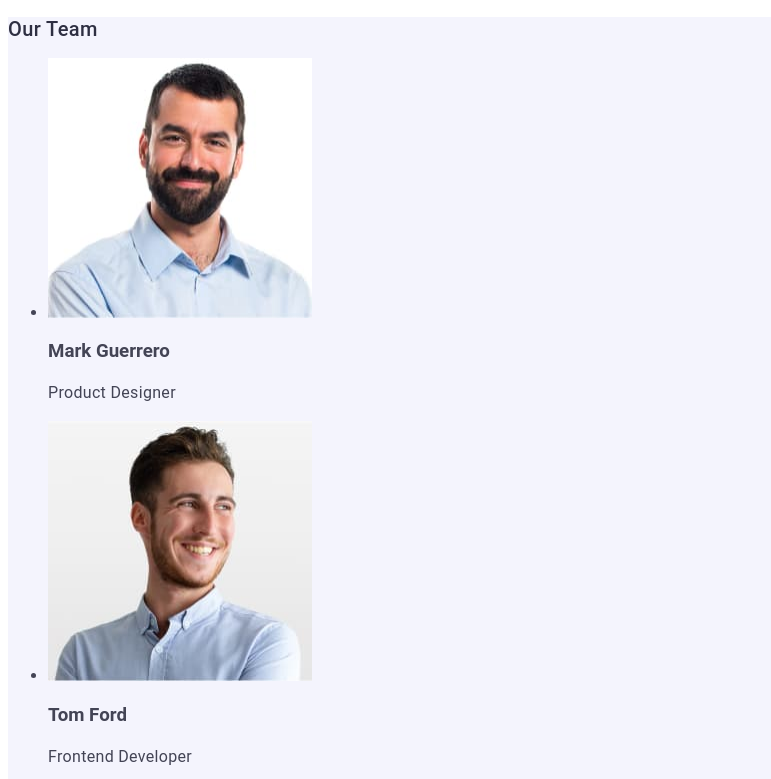
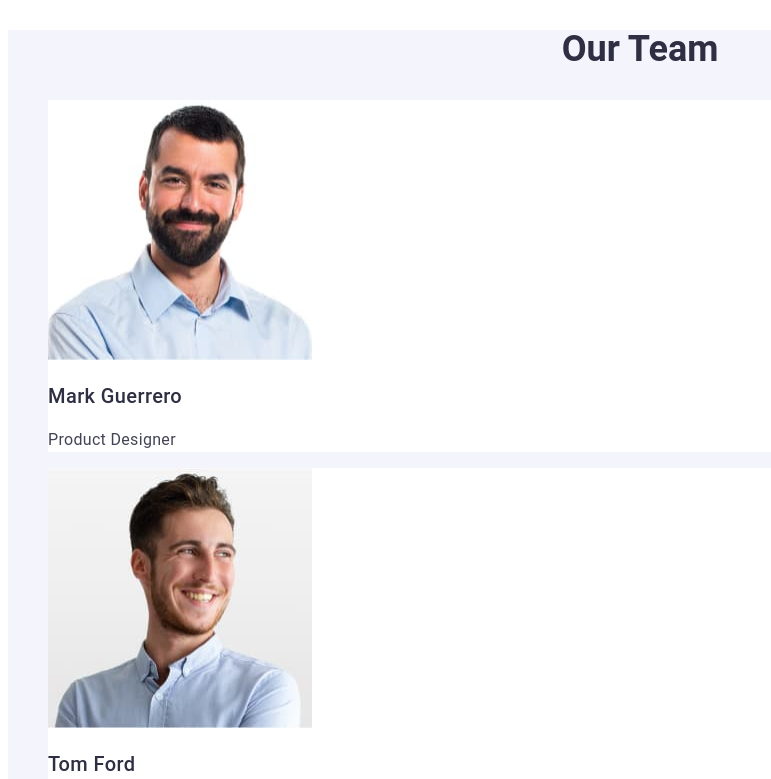
Before and after one commit to MichalPison/goit-markup-hw-04, a plain HTML site: page index.html in a window 1280 px wide. Shown: the part 1775-2554 px from the top of the page, without its empty margins (0-771 px from the left). Drawn offline with Linux system fonts and the light colour scheme; a web font is replaced by a local one.

Commit message:
first index html init

```diff
--- a/css/styles.css
+++ b/css/styles.css
@@ -1,6 +1,6 @@
 :root {
     --primary-brand-color: #4d5ae5;
-    --pressed-state-color: #404bff;
+    --pressed-state-color: #404bbf;
     --dark-color: #2e2f42;
     --success-color: #31d0aa;
     --text-color: #434455;
@@ -163,6 +163,18 @@ body {
 
 }
 .section-team-header {
+   color: var(--dark-color);
+   text-align: center;
+   font-size: 36px;
+   font-weight: 700;
+   line-height: 1.11;
+   text-transform: capitalize;
+}
+.card-background {
+    background-color: var(--white-background-color);
+
+}
+.section-team-name {
     color: var(--dark-color);
     font-size: 20px;
     font-weight: 500;
--- a/index.html
+++ b/index.html
@@ -71,14 +71,15 @@
         </section>
         <section class="section-team">
             <h2 class="section-team-header">Our Team</h2>
-            <ul>
-                <li><img src="./images/img_guerrero.jpg" width="264" height="260" alt="man with a black beard wearing a blue shirt" />
+            <ul class="list">
+                <li class="card-background">
+                    <img src="./images/img_guerrero.jpg" width="264" height="260" alt="man with a black beard wearing a blue shirt" />
 
                     <h3 class="section-team-name">Mark Guerrero</h3>
                     <p class="section-team-text">Product Designer</p>
 
                 </li>
-                <li>
+                <li class="card-background">
                     <img src="./images/img_ford.jpg" width="264" height="260" alt="laughing young man in blue shirt" />
 
                     <h3 class="section-team-name">Tom Ford</h3>
@@ -86,7 +87,7 @@
 
 
                 </li>
-                <li>
+                <li class="card-background">
 
                     <img src="./images/img_garcia.jpg" width="264" height="260" alt="woman with long hair in a pink sweater" />
 
@@ -95,7 +96,7 @@
 
 
                 </li>
-                <li>
+                <li class="card-background">
 
                     <img src="./images/img_wilson.jpg" width="264" height="260" alt="smiling man in a greay t-shirt" />
 
```
